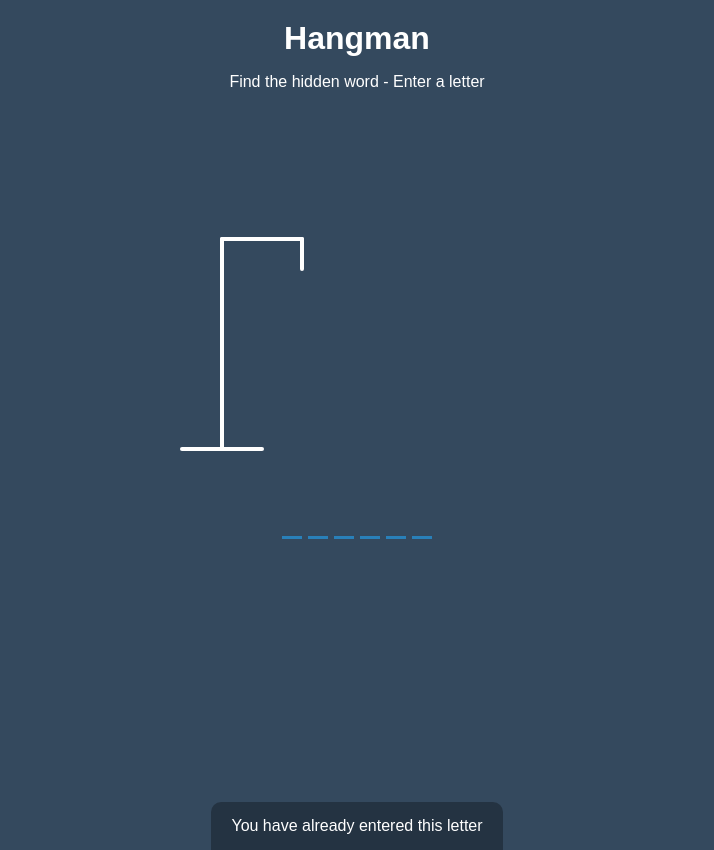
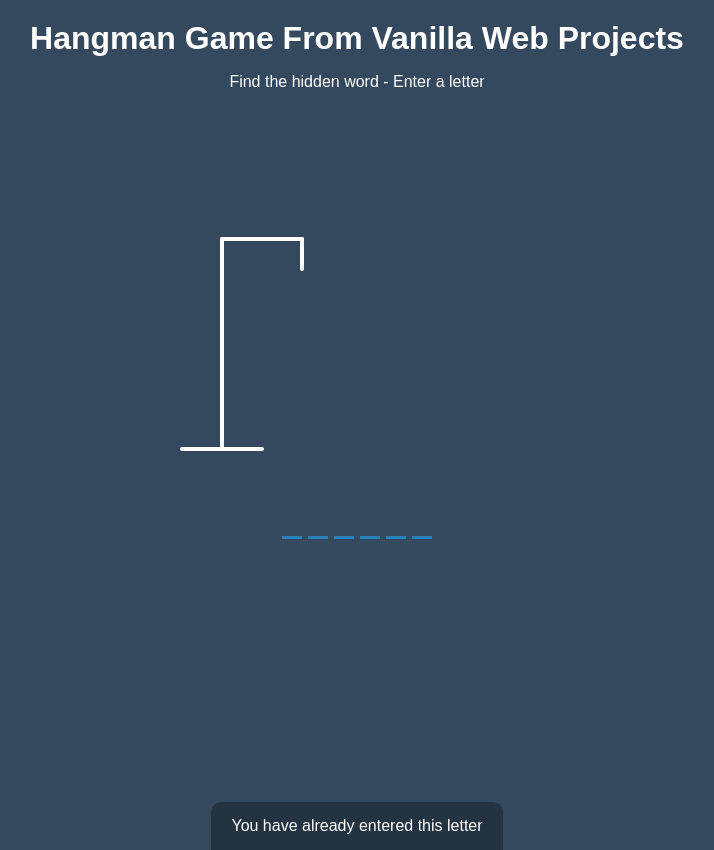
Before and after one commit to jdevfullstack-projects/hangman-game, a plain HTML site: page index.html in a window 1280 px wide. Shown: the whole page, without its empty margins (283-997 px from the left). Drawn offline with Linux system fonts and the light colour scheme.

Commit message:
Update index.html

```diff
--- a/index.html
+++ b/index.html
@@ -8,7 +8,7 @@
     <title>Hangman</title>
   </head>
   <body>
-    <h1>Hangman</h1>
+    <h1>Hangman Game From Vanilla Web Projects</h1>
     <p>Find the hidden word - Enter a letter</p>
     <div class="game-container">
       <svg height="250" width="200" class="figure-container">
```
